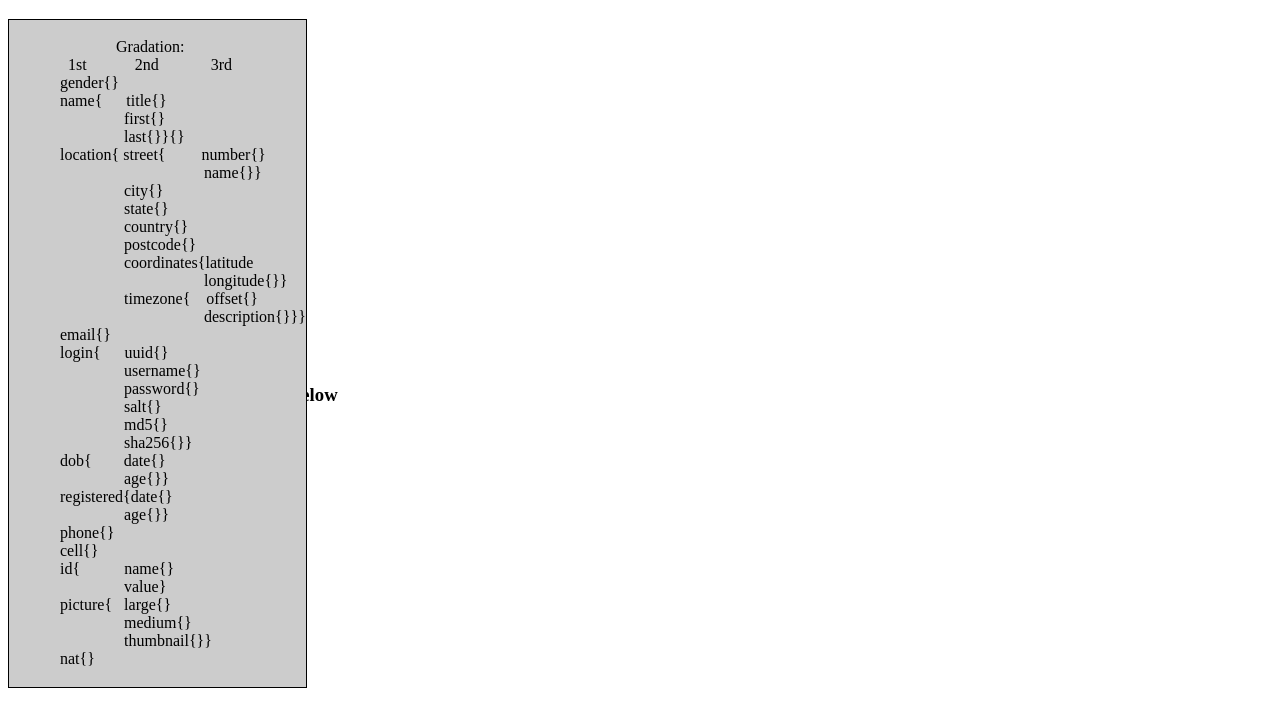
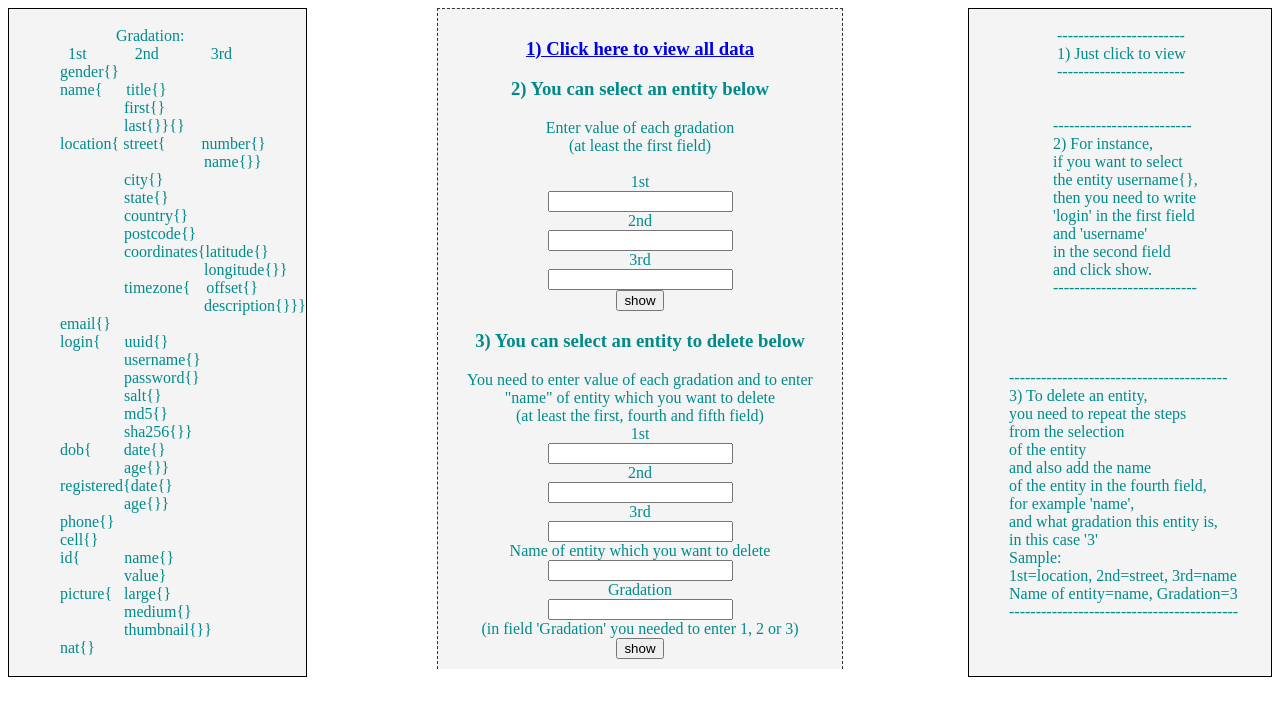
Before and after one commit to izeethee20/Simple-RESTful-Flask-application, a Flask app: page / in a window 1280 px wide. Shown: the top 727 px of the page. Run offline with Flask 2, Linux system fonts and the light colour scheme.

Commit message:
adjustments

```diff
--- a/db.py
+++ b/db.py
@@ -3,7 +3,7 @@ import sqlite3
 
 conn = sqlite3.connect('randomusers.db')
 c = conn.cursor()
-# c.execute("drop table result")
+c.execute("drop table result")
 c.execute("create table result (data json)")
 conn.commit()
 conn.close()
--- a/flask_app.py
+++ b/flask_app.py
@@ -1,5 +1,4 @@
 import sqlite3
-
 from flask import Flask, render_template, json, request
 
 app = Flask(__name__)
@@ -18,12 +17,13 @@ def choose():
         third = request.form['rd'] or ' '
 
         res = []
-
+        j = []
         conn = sqlite3.connect('randomusers.db')
         sql = conn.cursor()
         sql.execute("SELECT data FROM result")
         data_file = sql.fetchall()
         for i in range(len(data_file)):
+            j.append(i)
             item = json.loads(str(data_file[i][0]))
             if first in item:
                 r1 = first, '--->', item[first]
@@ -44,7 +44,7 @@ def choose():
         conn.commit()
         conn.close()
 
-        return render_template("result.html", r1=r1, r2=r2, r3=r3, res=res, items=data_file)
+        return render_template("selectEn.html", r1=r1, r2=r2, r3=r3, res=res, items=data_file, j=j)
 
 
 @app.route('/view_all', methods=['GET', 'POST'])
@@ -55,12 +55,55 @@ def view_all():
     j = []
     for i in range(len(items)):
         j.append(i)
-    return render_template('viewAll.html', items=items, i=j)
+    return render_template('viewAll.html', items=items, j=j)
 
 
 @app.route('/delete_one', methods=['GET', 'POST'])
 def delete_one():
-    return render_template('delete_one.html')
+    if request.method == 'POST':
+        first = request.form['st']
+        second = request.form['nd'] or ' '
+        third = request.form['rd'] or ' '
+        n = request.form['n']
+        nameOfEntity = request.form['noe']
+        r4 = ''
+        res = []
+        j = []
+        conn = sqlite3.connect('randomusers.db')
+        sql = conn.cursor()
+        sql.execute("SELECT data FROM result")
+        items = sql.fetchall()
+        for i in range(len(items)):
+            j.append(i)
+            item = json.loads(str(items[i][0]))
+            if first in item and n == '1' and first == nameOfEntity:
+                r1 = item
+                r1.pop(first)
+                res.append(r1)
+                r1 = 'You have deleted an entity of the first gradation:', first
+            else:
+                r1 = "('You haven`t deleted an entity of the first gradation')"
+            if first in item and second in item[first] and n == '2' and second == nameOfEntity:
+                r2 = item
+                r2[first].pop(second)
+                res.append(r2)
+                r2 = 'You have deleted an entity of the second gradation:', second
+            else:
+                r2 = "('You haven`t deleted an entity of the second gradation')"
+            if first in item and second in item[first] and third in item[first][second] and n == '3' and third == nameOfEntity:
+                r3 = item
+                r3[first][second].pop(third)
+                res.append(r3)
+                r3 = 'You have deleted an entity of the third gradation:', third
+            else:
+                r3 = "('You haven`t deleted an entity of the third gradation')"
+        if not res:
+            res.append(item)
+            j = [0]
+            r4 = "('You haven`t deleted anything, let`s go to try again')"
+        conn.commit()
+        conn.close()
+    return render_template('deleteEn.html', r1=r1, r2=r2, r3=r3, r4=r4, res=res, items=items, j=j)
 
 
 if __name__ == '__main__':
--- /dev/null
+++ b/static/s.css
@@ -0,0 +1,6 @@
+body {
+    border: 2px #eee solid;
+    color: darkcyan;
+    text-align: center;
+    padding: 10px;
+}
--- a/static/style.css
+++ /dev/null
@@ -1,6 +0,0 @@
-tr {
-    border: 2px #eee solid;
-    color: darkcyan;
-    text-align: center;
-    padding: 10px;
-}
--- a/templates/startPage.html
+++ b/templates/startPage.html
@@ -3,31 +3,43 @@
 <html>
     <head>
         <meta charset="utf-8">
-        <link rel="stylesheet" href="{{ url_for('static', filename= 'style.css') }}">
         <title>Flask app</title>
         <style>
             .block{
                 position: absolute;
                 white-space: pre;
                 width: 243px;
-                background: #ccc;
+                background: #f4f4f4;
                 padding: 0px 3px 1px 51px;
                 border: solid 1px black;
                 float: left;
                 text-align: left;
+                color: darkcyan;
             }
-            tr{
-                display: block;
+            .block1{
+                position: relative;
+                white-space: pre;
+                width: 263px;
+                background: #f4f4f4;
+                padding: 0px 3px 1px 36px;
+                border: solid 1px black;
+                float: right;
+                text-align: left;
+                color: darkcyan;
+            }
+
+            .center {
                 width: 24em;
                 padding:10px;
                 background-color: #f4f4f4;
                 border-top: 1px dashed #333;
                 border-right: 1px dashed #333;
-                border-left: 5px solid #333;
+                border-left: 1px dashed #333;
                 text-decoration: none;
                 color: darkcyan;
+                text-align: center;
+                margin: auto; /* Выравниваем по центру */
             }
-
         </style>
     </head>
     <body>
@@ -44,7 +56,7 @@ location{ street{         number{}
                 state{}
                 country{}
                 postcode{}
-                coordinates{latitude
+                coordinates{latitude{}
                                     longitude{}}
                 timezone{    offset{}
                                     description{}}}
@@ -68,14 +80,48 @@ picture{   large{}
                 thumbnail{}}
 nat{}
     </div>
+    <div class="block1">
+             ------------------------
+             1) Just click to view
+             ------------------------
+
+
+            --------------------------
+            2) For instance,
+            if you want to select
+            the entity username{},
+            then you need to write
+            'login' in the first field
+            and 'username'
+            in the second field
+            and click show.
+            ---------------------------
+
+
+
+
+ -----------------------------------------
+ 3) To delete an entity,
+ you need to repeat the steps
+ from the selection
+ of the entity
+ and also add the name
+ of the entity in the fourth field,
+ for example 'name',
+ and what gradation this entity is,
+ in this case '3'
+ Sample:
+ 1st=location, 2nd=street, 3rd=name
+ Name of entity=name, Gradation=3
+ -------------------------------------------
+
+
+    </div>
+    <div class="center">
         <h3><a href = "/view_all">1) Click here to view all data</a></h3>
-    <br>
         <h3>2) You can select an entity below</h3>
         Enter value of each gradation<br>
-      (at least the first field)<br>
-                ||<br>
-                \/
-    <br>
+          (at least the first field)<br><br>
         <form action = "{{ url_for('choose') }}" method = "POST">
                  1st<br>
                  <input type = "text" name = "st" /></br>
@@ -85,14 +131,13 @@ nat{}
 
                  3rd<br>
                  <input type = "text" name = "rd" /><br>
+
                  <input type = "submit" value = "show" /><br>
             </form>
-    <br>
         <h3>3)  You can select an entity to delete below</h3>
-    Enter value of each gradation<br>
-      (at least the first field)<br>
-                ||<br>
-                \/
+        You need to enter value of each gradation
+        and to enter "name" of entity which you want to delete<br>
+          (at least the first, fourth and fifth field)<br>
         <form action = "{{ url_for('delete_one') }}" method = "POST">
                  1st<br>
                  <input type = "text" name = "st" /></br>
@@ -102,9 +147,15 @@ nat{}
 
                  3rd<br>
                  <input type = "text" name = "rd" /><br>
+                 Name of entity which you want to delete<br>
+                 <input type = "text" name = "noe" /><br>
+                 Gradation<br>                      <input type = "text" name = "n" /><br>
+                 (in field 'Gradation' you needed to enter 1, 2 or 3)<br>
+
+
+
                  <input type = "submit" value = "show" /><br>
             </form>
-    <br>
-
+    </div>
     </body>
 </html>
```
Also changed, not shown: templates/deleteEn.html (added, +32 -0 lines), templates/delete_one.html (deleted, +0 -26 lines), templates/result.html (deleted, +0 -23 lines), templates/selectEn.html (added, +34 -0 lines), templates/viewAll.html (+4 -6 lines), randomusers.db. Lines whose indentation alone changed are shown as unchanged.
